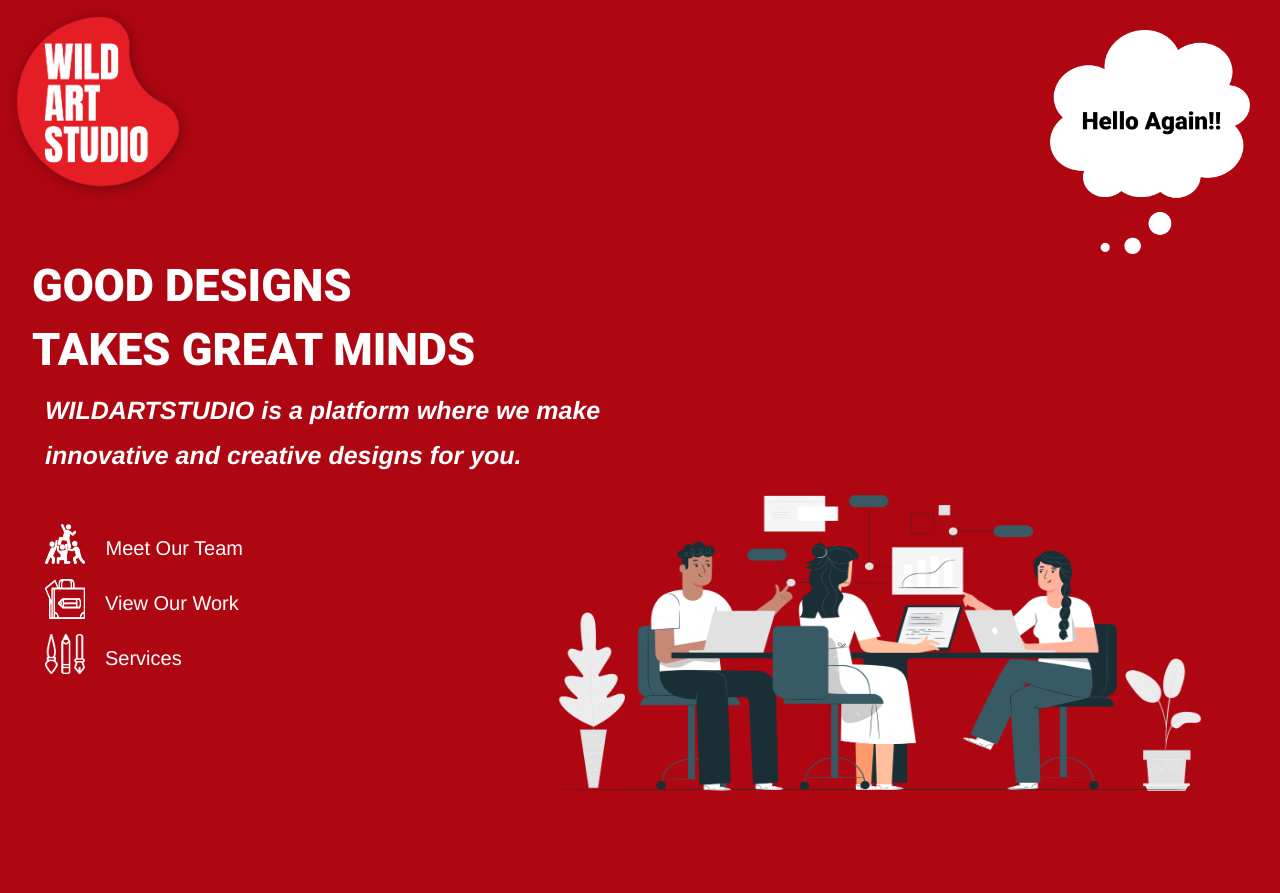
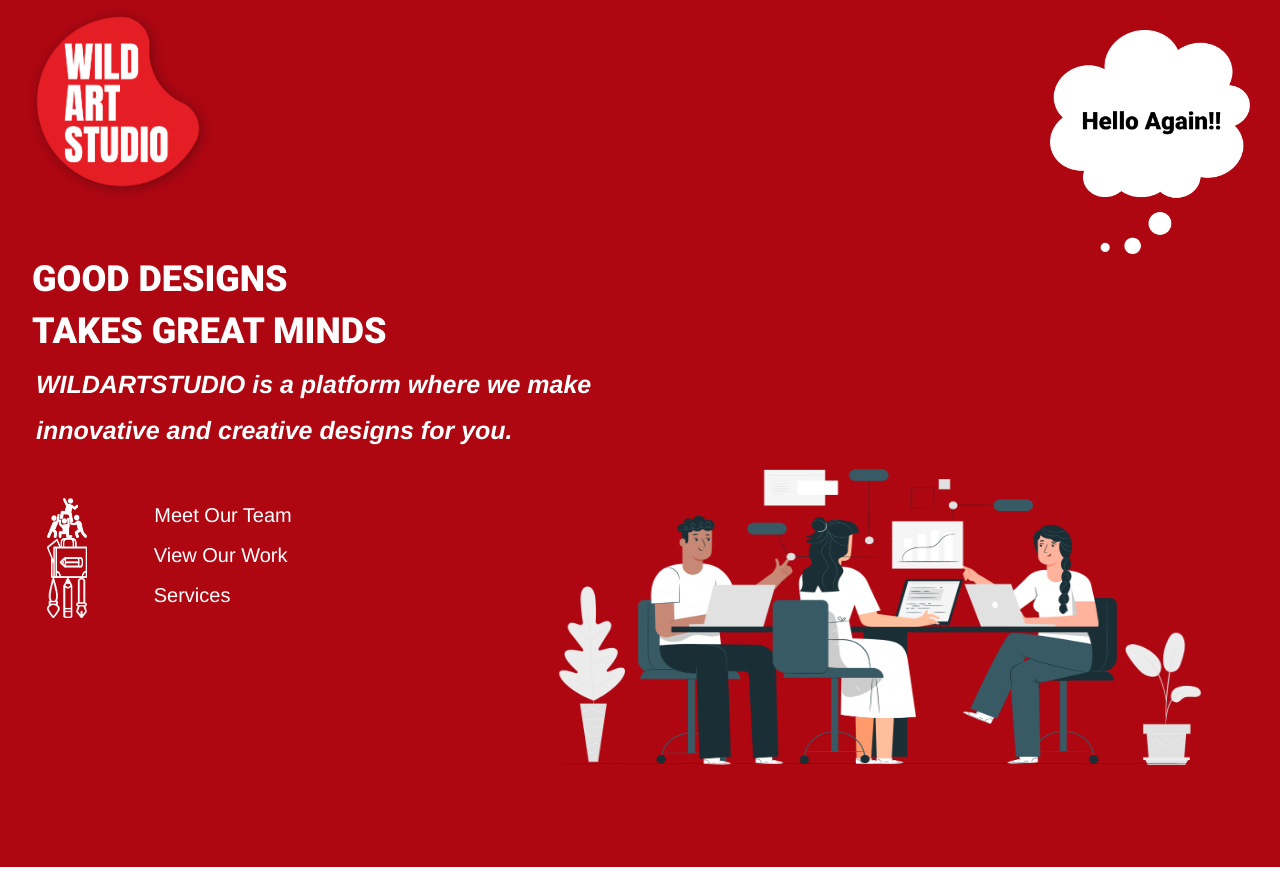
Before and after one commit to ankitcoder10/wildst, an Angular app: page /home in a window 1280 px wide. After the commit the page ends 867 px from the top, so only its background shows below. Built offline with nearby package versions, Linux system fonts and the light colour scheme.

Commit message:
first changes

```diff
--- a/src/home/home.component.css
+++ b/src/home/home.component.css
@@ -30,7 +30,7 @@
 {
     /*padding: 0,0,5,0 px;*/
     color: white;
-    font-size: 45px;
+    font-size: 36px;
     font-family: Roboto-Black;
     margin-left: 32px;
     /* font-weight: 900; */
@@ -40,14 +40,14 @@
 {
   color:white;
   font-size: 25px;
-  margin-left: 45px;
+  margin-left: 36px;
   font-weight: bold;
   font-style: italic;
 }
 
 .icon_style
 {
-    margin-left: 45px;
+    margin-left: 36px;
     margin-bottom: 15px;
     width: 40px;
     height: 40px;
@@ -60,3 +60,20 @@
   margin-left: 20px;
   font-weight: normal;
 }
+
+.home-links__icon {
+    color: #f66;
+    display: inline-block;
+    font-size: 2.5em;
+    margin: 0 7.5%;
+    transition: transform 125ms ease-in-out;
+}
+
+
+.home-links__icon:hover {
+  -webkit-transform: scale(1.3);
+  -moz-transform: scale(1.3);
+  -ms-transform: scale(1.3);
+  -o-transform: scale(1.3);
+  transform: scale(1.3);
+}
--- a/src/home/home.component.html
+++ b/src/home/home.component.html
@@ -1,7 +1,7 @@
 <div class="container-fluid" class="background">
 <div class="row">
     <div class="col-md-6">
-        <img class="header"  width="200" src="assets/images/WEB_Logo (1).png" class="img-rounded">
+        <a class="a_style" routerLink="/home"><img class="header"  width="200" src="assets/images/WEB_Logo (1).png" class="img-rounded"></a>
     </div>
     <div class="col-md-6">
         <img class="header"  width="200" src="assets/images/Hello_png (1).png" class="right" (click)="openDialog()">
@@ -22,12 +22,12 @@
         <p class="paragraph">innovative and creative designs for you.</p>
         <br/>
         <br/>
-        <img class="icon_style" src="assets/images/Meet_png.png">  <a class="a_style" style="margin-left: 15px;" routerLink="/team">
+        <img class="icon_style home-links__icon" src="assets/images/Meet_png.png">  <a class="a_style" style="margin-left: 15px;" routerLink="/team">
         Meet Our Team </a>
         <br/>
-        <img class="icon_style" src="assets/images/Work_png.png"> <a class="a_style"  routerLink="/work">View Our Work</a>
+        <img class="icon_style home-links__icon" src="assets/images/Work_png.png"> <a class="a_style"  routerLink="/work">View Our Work</a>
         <br/>
-        <img class="icon_style" src="assets/images/Services_png.png"> <a class="a_style" routerLink="/services">Services</a>
+        <img class="icon_style home-links__icon" src="assets/images/Services_png.png"> <a class="a_style" routerLink="/services">Services</a>
     </div>
     <div class="col-md-6">
         <img width="800" height="500" src="assets/images/AArtboard 2.png" class="img-rounded"
--- a/src/project/project.component.css
+++ b/src/project/project.component.css
@@ -11,6 +11,9 @@
     width: auto;
     font-family: Roboto;
     margin-left: 25px;
+}
+.header_text img{
+    margin-left: -5px;
 }
 
 .heading
--- a/src/project/project.component.html
+++ b/src/project/project.component.html
@@ -4,7 +4,7 @@
     </button>
     <div class="row" class="header">
         <!-- <div class="col-md-12" class="header"> -->
-        <h2 class="header_text" style="font-weight: 900; font-size: 4em;"><img width="80" height="80" src="assets/images/Icon_png.png">{{showDetails()}}</h2>
+        <h2 class="header_text" style="font-weight: 900; font-size: 4em;"><img width="80" height="80" src="assets/images/Icon_png.png">&nbsp;&nbsp;{{showDetails()}}</h2>
         <p class="header_text" style="font-weight: 500; font-size: 1.75em;">This whole site is about us, but we want to know about you.</p>
     </div>
 
--- a/src/team/team.component.css
+++ b/src/team/team.component.css
@@ -23,7 +23,7 @@
 .paragraph
 {
   font-size: 20px;
-  color: #E04712;
+  color: #AE0712;
   font-weight: bold;
   margin-left: 32px;
   font: Roboto;
--- a/src/team/team.component.html
+++ b/src/team/team.component.html
@@ -9,9 +9,9 @@
     <div class="row">
         <div class="col-xs-4">
             <br />
-            <p class="title">WILD</p>
+            <a class="a_style" routerLink="/home"><p class="title">WILD</p>
             <p class="title">ART</p>
-            <p class="title">STUDIO</p>
+            <p class="title">STUDIO</p></a>
             <p class="sub_menu"><a class="a_style" routerLink="/team"><u>TEAM</u></a> |
                 <a class="a_style" routerLink="/work">WORK</a> |
                 <a class="a_style" routerLink="/services">SERVICES</a>
@@ -22,7 +22,7 @@
         </div>
         <div class="col-md-7">
             <p class="sub_menu">
-                Nerdy, bearded, makers
+                Flawless, Smooth, Makers
             </p>
             <p class="paragraph">
                 There’s only three of us, but we’ve got the skills and experience</p>
```
